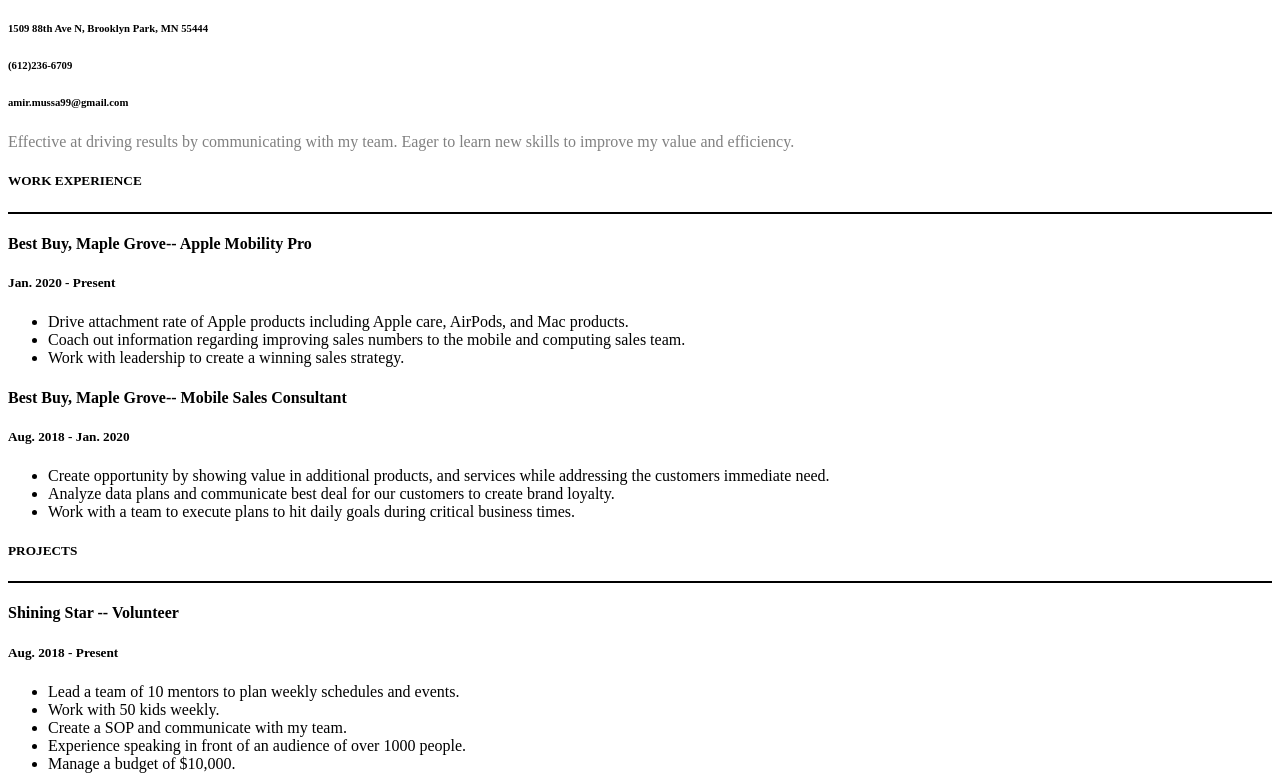
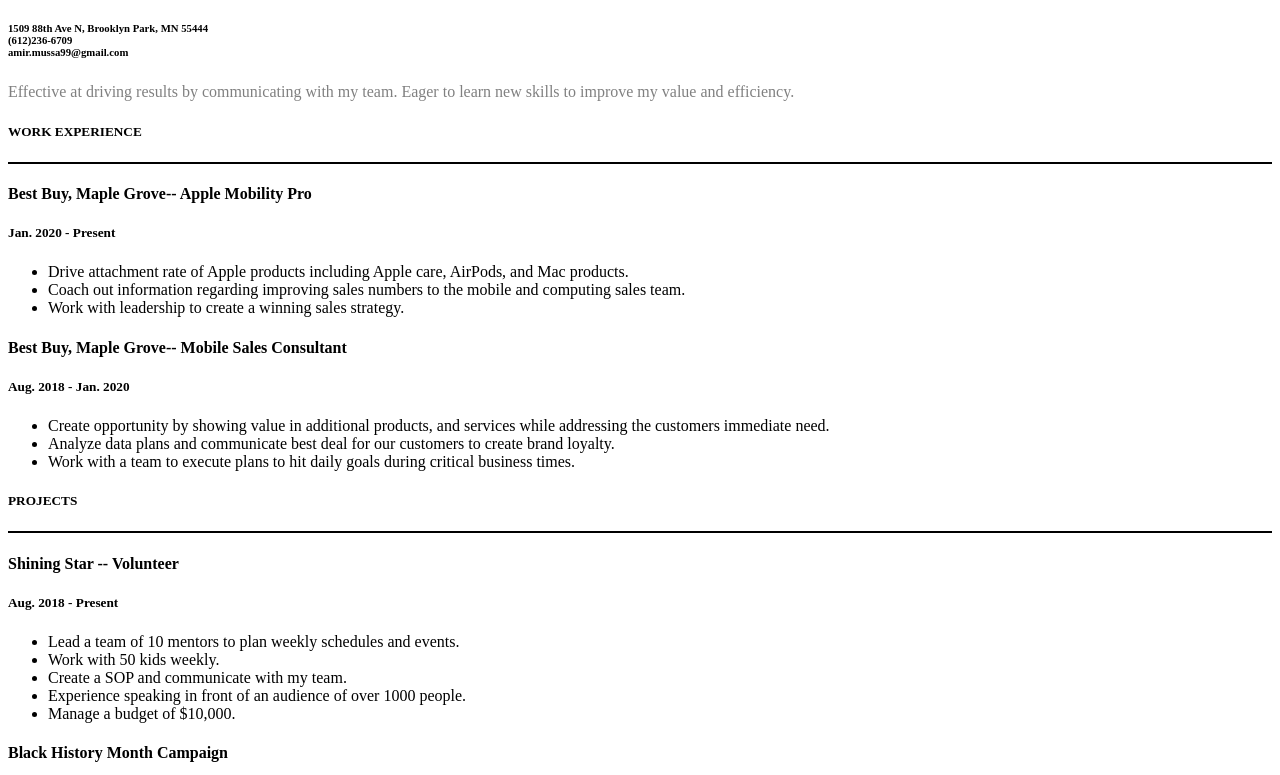
Before and after one commit to Oxman345/Oxman345.github.io, a plain HTML site: page index.html in a window 1280 px wide. Shown: the part 61-836 px from the top of the page. Drawn offline with Linux system fonts and the light colour scheme.

Commit message:
Update index.html

```diff
--- a/index.html
+++ b/index.html
@@ -8,8 +8,8 @@
   <body>
     <h1>Amir Mussa</h1>
     <h6>1509 88th Ave N, Brooklyn Park, MN 55444</br>
-    <h6>(612)236-6709</br>
-    <h6>amir.mussa99@gmail.com</h6>
+    (612)236-6709</br>
+    amir.mussa99@gmail.com</h6>
     <p>Effective at driving results by communicating with my team. Eager to learn new skills to improve my value and efficiency.</p>
    </body>
   <body>
```
